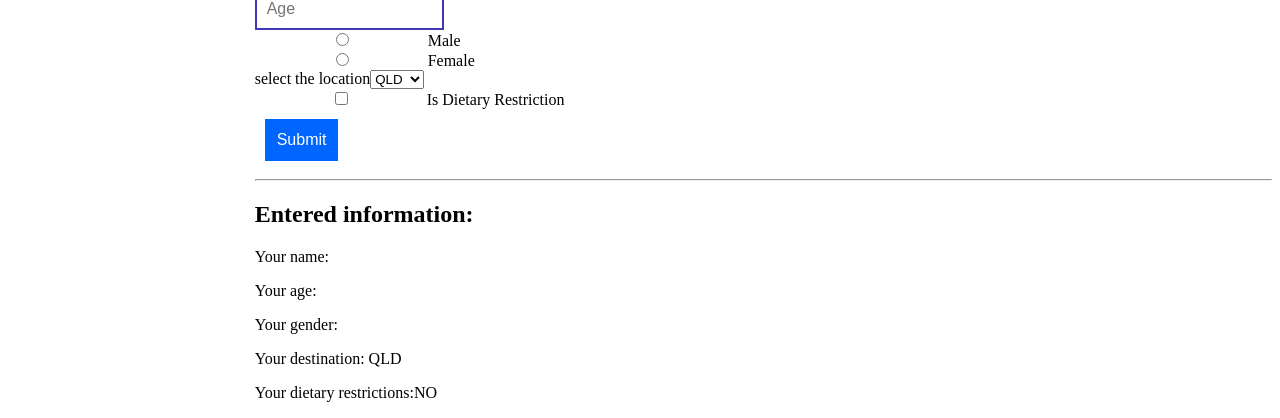
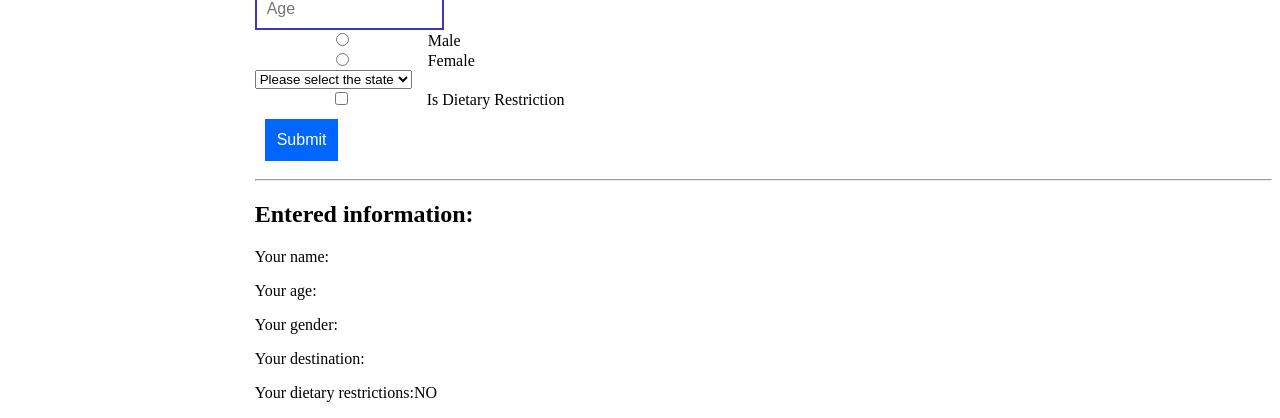
Before and after one commit to vijayakunwar/ReactFundamental, a React app: page / in a window 1280 px wide. Shown: the part 228-646 px from the top of the page. Built offline with nearby package versions, Linux system fonts and the light colour scheme.

Commit message:
wokring on nested object for state

```diff
--- a/src/Form/SimpleForm.js
+++ b/src/Form/SimpleForm.js
@@ -21,10 +21,15 @@ class SimpleForm extends Component {
         this.state = {
             firstName: '',
             lastName: '',
-            Age: '',
+            age: '',   //age
             gender: '',
-            location:'QLD',
-            isDietaryRestriction: false
+            location:'',   // destination
+            isDietaryRestriction: false   //dietaryRestriction
+            /* isDietaryRestriction: {     // how to access nested object checked value
+                isVegan: false,
+                isKosher: false,
+                isLactoseFree: false
+            } */
         }
         this.handleChange = this.handleChange.bind(this)
     }
@@ -35,6 +40,7 @@ class SimpleForm extends Component {
           // this.setState({ [name]:value })
            //after using checkbox need to use this
           type === "checkbox"?this.setState({[name]:checked}): this.setState({ [name]:value })
+          //above doesnot work for nested object of dietary restriction
     }
 
 
@@ -60,17 +66,19 @@ class SimpleForm extends Component {
                         placeholder="Age"
                         name="Age"
                         type="text"
-                        value ={this.state.Age}
+                        value ={this.state.age}
                         onChange={this.handleChange} /><br />
 
                     {/* Create radio buttons for gender here */}
+                    <label>
                         <input
                             type="radio"
                             name="gender"
                             value="male"
-                        checked={this.state.gender ==="male"}
+                            checked={this.state.gender ==="male"} //this radio button is seleted on if this gender is male
                             onChange={this.handleChange}
                         />Male
+                    </label>
                     <br />
                     <input
                         type="radio"
@@ -82,12 +90,13 @@ class SimpleForm extends Component {
 
                     {/* Create select box for location here */}
                     <br />
-                    <label>select the location</label>
+
                     <select
-                            value={this.state.lastName}
+                        value={this.state.location}
                         onChange={this.handleChange}
                         name ="location"
                     >
+                        <option value ="">Please select the state</option>
                         <option value ="QLD">QLD</option>
                         <option value ="NSW">NSW</option>
                         <option value ="VIC">VIC</option>
@@ -114,7 +123,7 @@ class SimpleForm extends Component {
                 <hr />
                 <h2>Entered information:</h2>
                 <p>Your name: {this.state.firstName} {this.state.lastName/* First and last name here */}</p>
-                <p>Your age: {this.state.Age/* Age here */}</p>
+                <p>Your age: {this.state.age/* Age here */}</p>
                 <p>Your gender: {this.state.gender/* Gender here */}</p>
                 <p>Your destination: {this.state.location/* Destination here */}</p>
                 <p>
```
Lines whose indentation alone changed are shown as unchanged.
